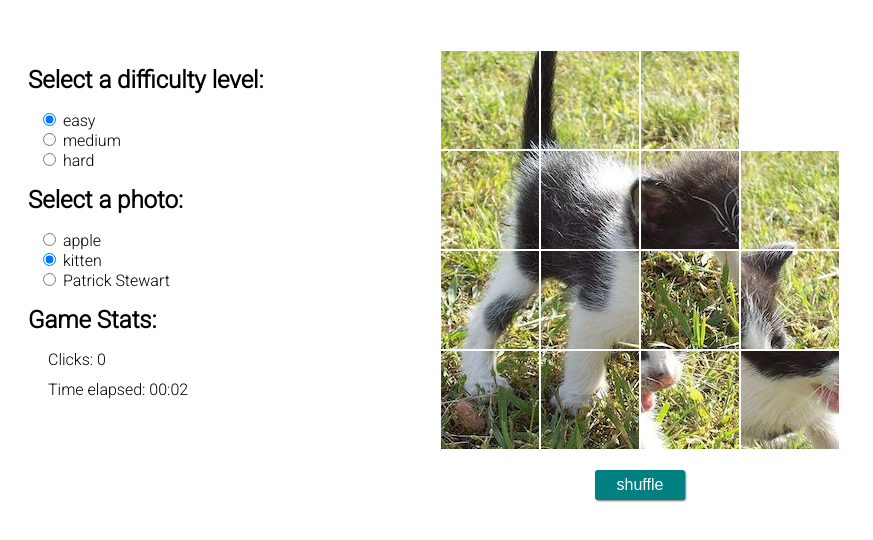
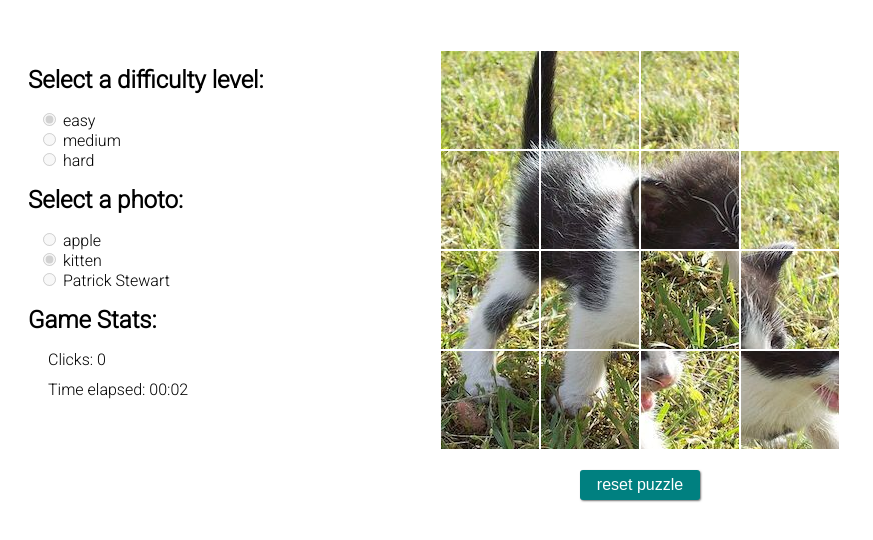
Before and after one commit to lisamgress/puzzle, a plain HTML site: page index.html in a window 1280 px wide. Both pictures are taken after a click on the button "shuffle". Shown: the whole page, without its empty margins (0-873 px from the left). Drawn offline with Linux system fonts and the light colour scheme.

Commit message:
Implement reset button.
Reset button enables the difficulty level and photo selections, resets
the click counter and timer to zero, clears the messageboard of the
winning message, and gets the puzzle ready to be played again.

```diff
--- a/index.html
+++ b/index.html
@@ -47,6 +47,7 @@
 	<div id="gamearea">
 		<div id="puzzleboard"></div>
 		<div><button id="shufflebutton">shuffle</button></div>
+		<div><button id="resetbutton">reset puzzle</button></div>
 	</div>
 
 	<div id="messageboard"></div>
--- a/js/main.js
+++ b/js/main.js
@@ -1,5 +1,6 @@
 var seconds;
 var timerIntervalHandle;
+var clickCounter;
 
 function createPuzzleBoard() {
 	var rowNum;
@@ -61,12 +62,12 @@ function swapTiles(tile, emptyTile) {
 	return [emptyTileRow, emptyTileCol];
 }
 
-function shufflePuzzleboard(emptyTile, numTileSwaps) {
+function shufflePuzzleboard(numTileSwaps, emptyTile) {
 	for(var i = 0; i <= numTileSwaps; i++) {
 		var neighbors = $(".moveable");
 		var randomNeighbor = neighbors[Math.floor(Math.random() * neighbors.length)];
 
-		emptyTile = swapTiles(randomNeighbor, emptyTile)
+		emptyTile = swapTiles(randomNeighbor, emptyTile);
 	}
 	return emptyTile;
 }
@@ -114,13 +115,11 @@ function setWinningState() {
 	$("#messageboard").text("YOU WIN!!");
 }
 
-function setClickCounter(clickCounter) {
+function setClickCounter() {
 	$("#clickCounter").html("Clicks: " + clickCounter);
 }
 
-
-function tick() {
-	seconds++;
+function displayTimer() {
 	var min = Math.floor(seconds / 60);
 	var sec = seconds - (min * 60);
 
@@ -130,6 +129,16 @@ function tick() {
 
 	var timeToDisplay = min + ":" + sec;
 	$("#timer").html("Time elapsed: " + timeToDisplay);
+}
+
+function tick() {
+	seconds++;
+	displayTimer();
+}
+
+function setTimer() {
+	seconds = 0;
+	displayTimer();
 }
 
 function startTimer() {
@@ -157,33 +166,50 @@ function setDifficultyLevel() {
 $(document).ready(function() {
 	// start game with an empty tile in position (4, 4)
 	var emptyTile = [4, 4];
-	var clickCounter = 0;
+	clickCounter = 0;
 
 	createPuzzleBoard();
 	setPhoto();
 
-	// detect photo selection
+	// detect photo selection changes
 	$("input[name='photo']").change(setPhoto);
 
+	// shuffle puzzle board
+	$("#shufflebutton").click(function() {
+		findMoveableTiles(emptyTile);
+		var difficultyLevel = setDifficultyLevel();
+		emptyTile = shufflePuzzleboard(difficultyLevel, emptyTile);
+		$(this).addClass("shuffled");
+		startTimer();
 
-	// shuffle puzzle board and clear last game
-	$("#shufflebutton").click(function() {
+		$("#shufflebutton").hide();
+		$("#resetbutton").show();
+
+		$("input[name='photo']").attr("disabled", true);
+		$("input[name='level']").attr("disabled", true);
+	})
+
+	// clear last game and reset puzzleboard
+	$("#resetbutton").click(function() {
 		clearLastGame();
 		clickCounter = 0;
-		setClickCounter(clickCounter);
-		findMoveableTiles(emptyTile);
-		var difficultyLevel = setDifficultyLevel();
-		emptyTile = shufflePuzzleboard(emptyTile, difficultyLevel);
-		$(this).addClass("shuffled");
-		startTimer();
+		setClickCounter();
+		setTimer();
+
+		$("#shufflebutton").show();
+		$("#resetbutton").hide();
+
+		$("input[name='photo']").attr("disabled", false);
+		$("input[name='level']").attr("disabled", false);
 	})
 
-	// when a tile is clicked, move it to the location of the empty tile
+
+	// when a tile is clicked, move it to the location of the empty tile.  check for winning board.
 	$("#puzzleboard").on("click", ".moveable", function() {
 		emptyTile = swapTiles($(this), emptyTile);
+		clickCounter++;
+		setClickCounter();
 		var win = checkForWin();
-		clickCounter++;
-		setClickCounter(clickCounter);
 
 		if($("#shufflebutton").hasClass("shuffled") && win) {
 			setWinningState();
--- a/styles.css
+++ b/styles.css
@@ -52,9 +52,9 @@ body {
 	opacity: 0.5;
 }
 
-#shufflebutton {
+#shufflebutton, #resetbutton {
 	height: 30px;
-	width: 90px;
+	width: 120px;
 	border: none;
 	border-radius: 3px;
 	background-color: #008080;
@@ -62,6 +62,10 @@ body {
 	color: #FFF;
 	cursor: pointer;
 	box-shadow: 1px 1px 2px #777;
+}
+
+#resetbutton {
+	display: none;
 }
 
 #shufflebutton:hover {
```
